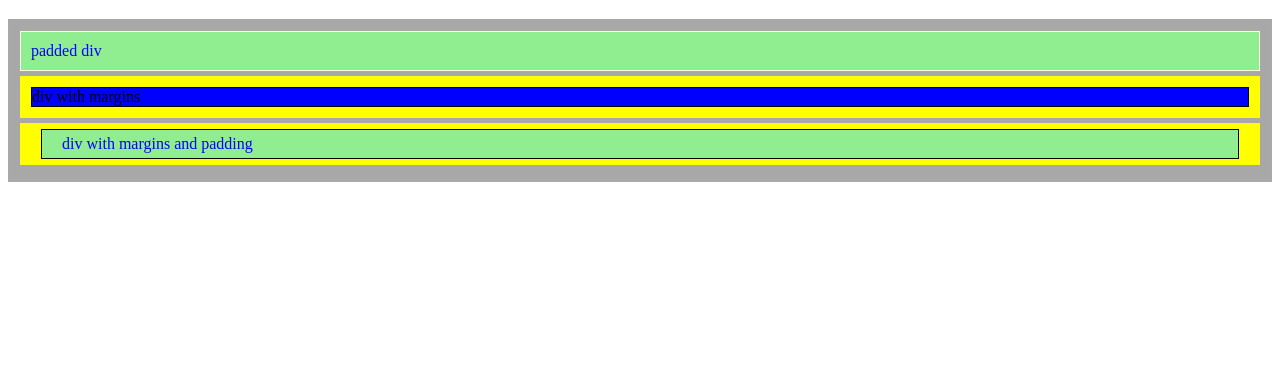
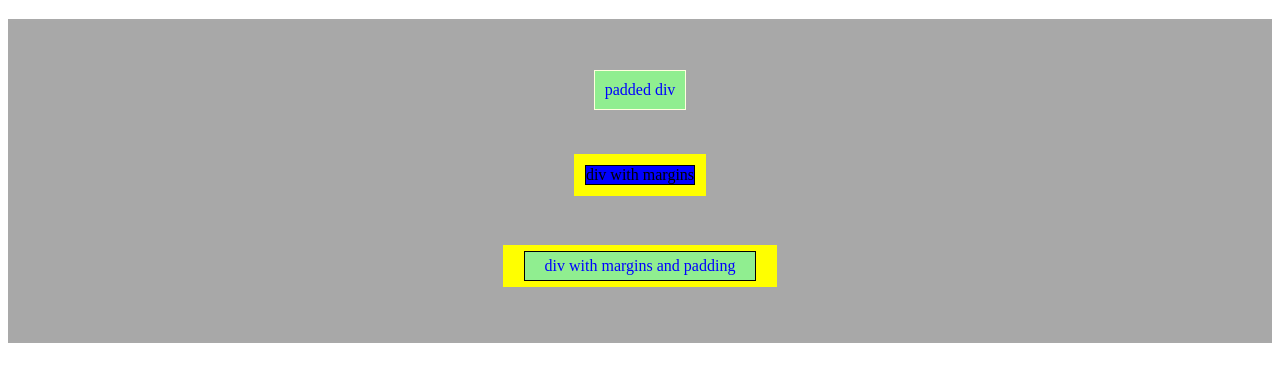
Before and after one commit to MasisLinux/CSS-Box-Model, a plain HTML site: page index.html in a window 1280 px wide. Shown: the part 61-442 px from the top of the page. Drawn offline with Linux system fonts and the light colour scheme.

Commit message:
Applied flex box

```diff
--- a/style.css
+++ b/style.css
@@ -2,11 +2,20 @@
     border: 2px solid #a9a9a9;
     padding: 10px;
     background-color: #a8a8a8;
+    display: flex;
+
+    flex-direction: column;
+    justify-content: space-evenly;
+    align-items: center;
+
+    height: 300px;
 }
 
 div {
     border:1px solid black;
+
 }
+
 
 .padded-div {
     padding: 10px;
```
